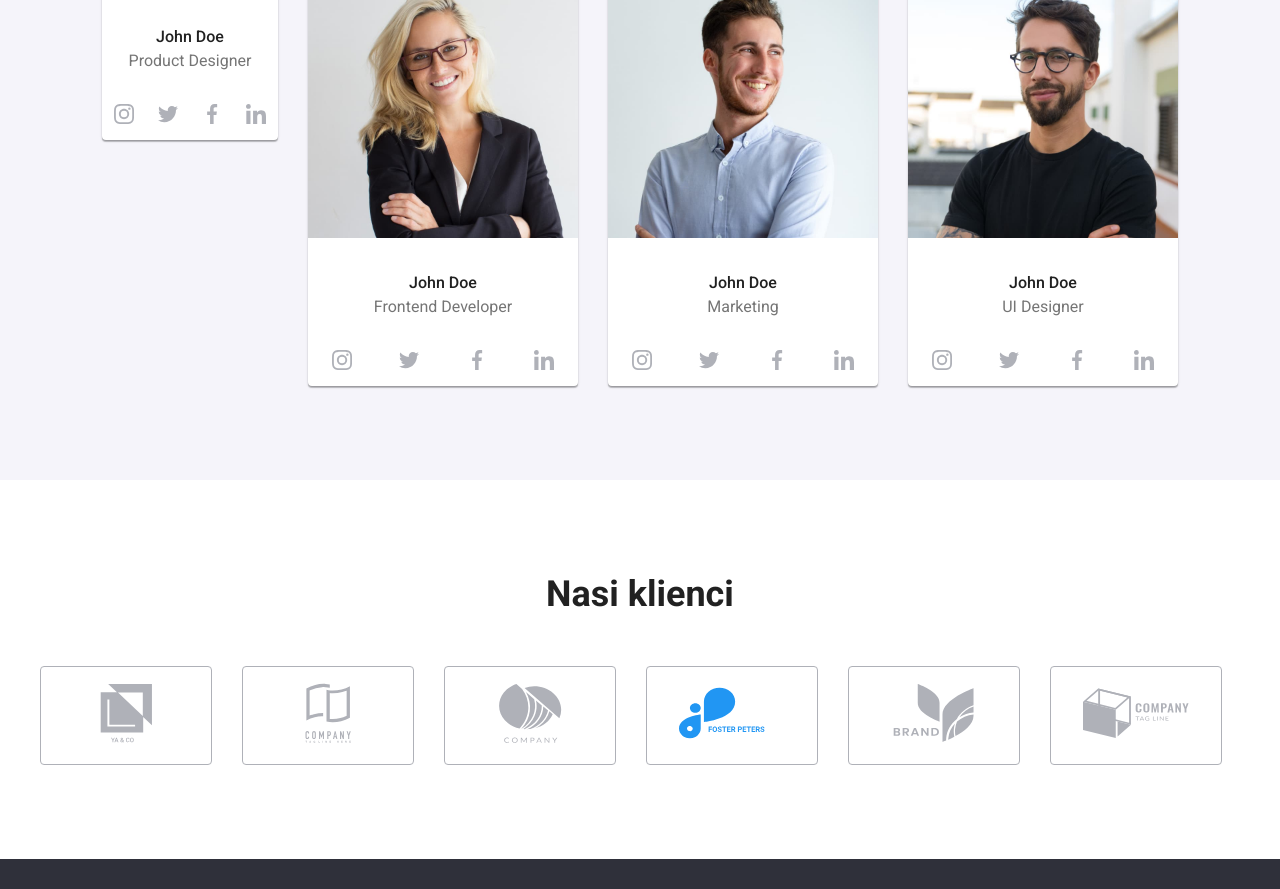
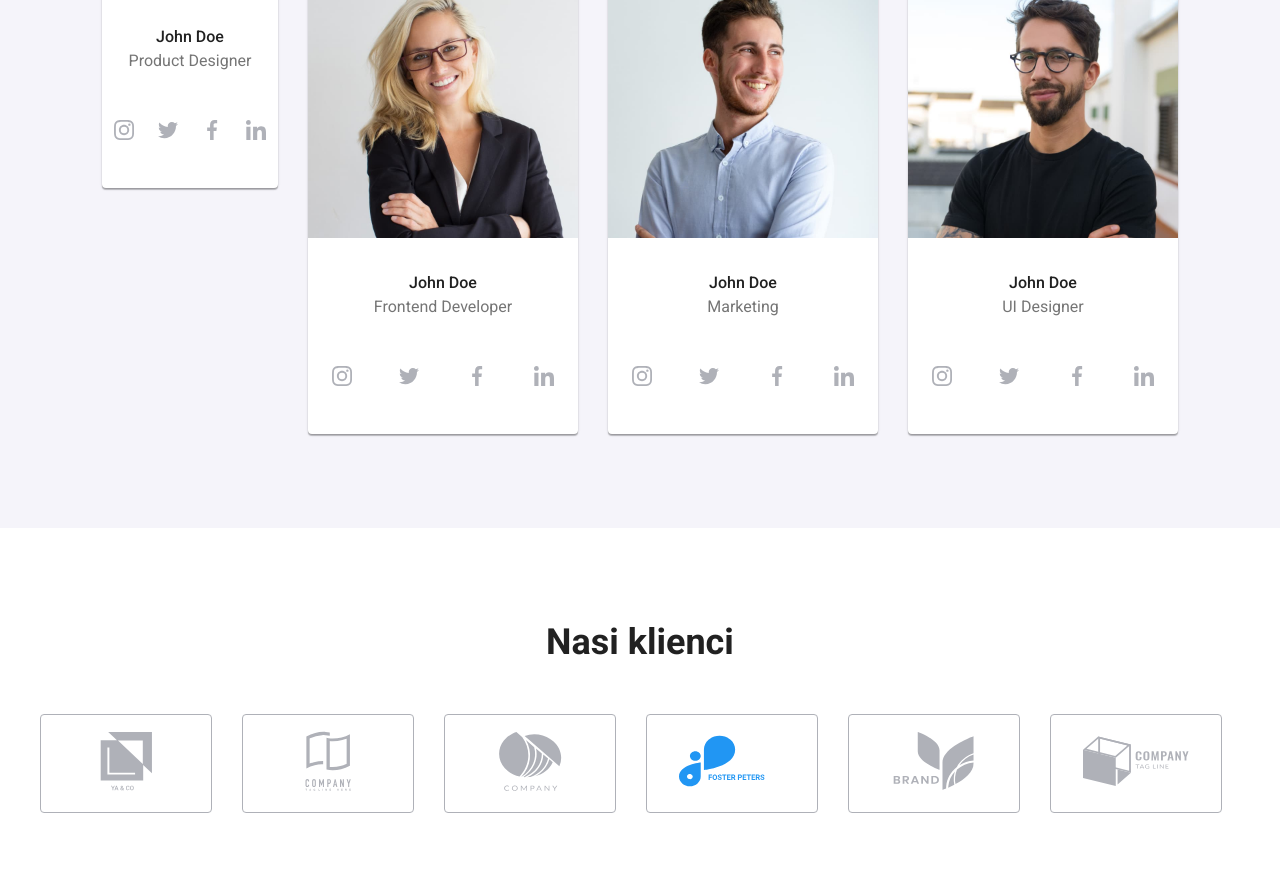
Before and after one commit to jakunowa/goit-markup-hw-04, a plain HTML site: page index.html in a window 1280 px wide. Shown: the part 1803-2692 px from the top of the page. Drawn offline with nearby package versions, Linux system fonts and the light colour scheme.

Commit message:
Update style.css

```diff
--- a/css/style.css
+++ b/css/style.css
@@ -327,6 +327,8 @@ padding-bottom:32px;}
 }
 .icon-team{
   padding:12px;
+  margin-bottom:32px;
+  margin-top:16px;
 ;
 }
 .container-team{
```
